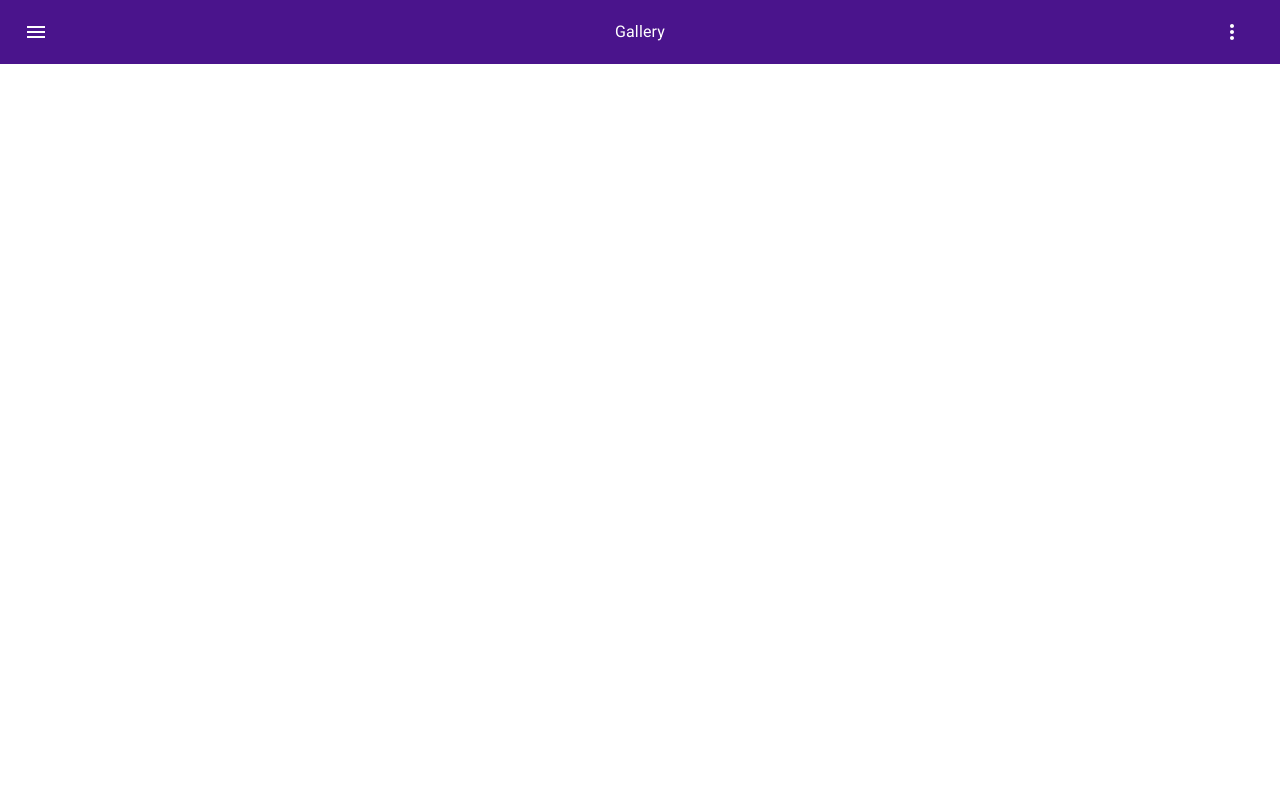
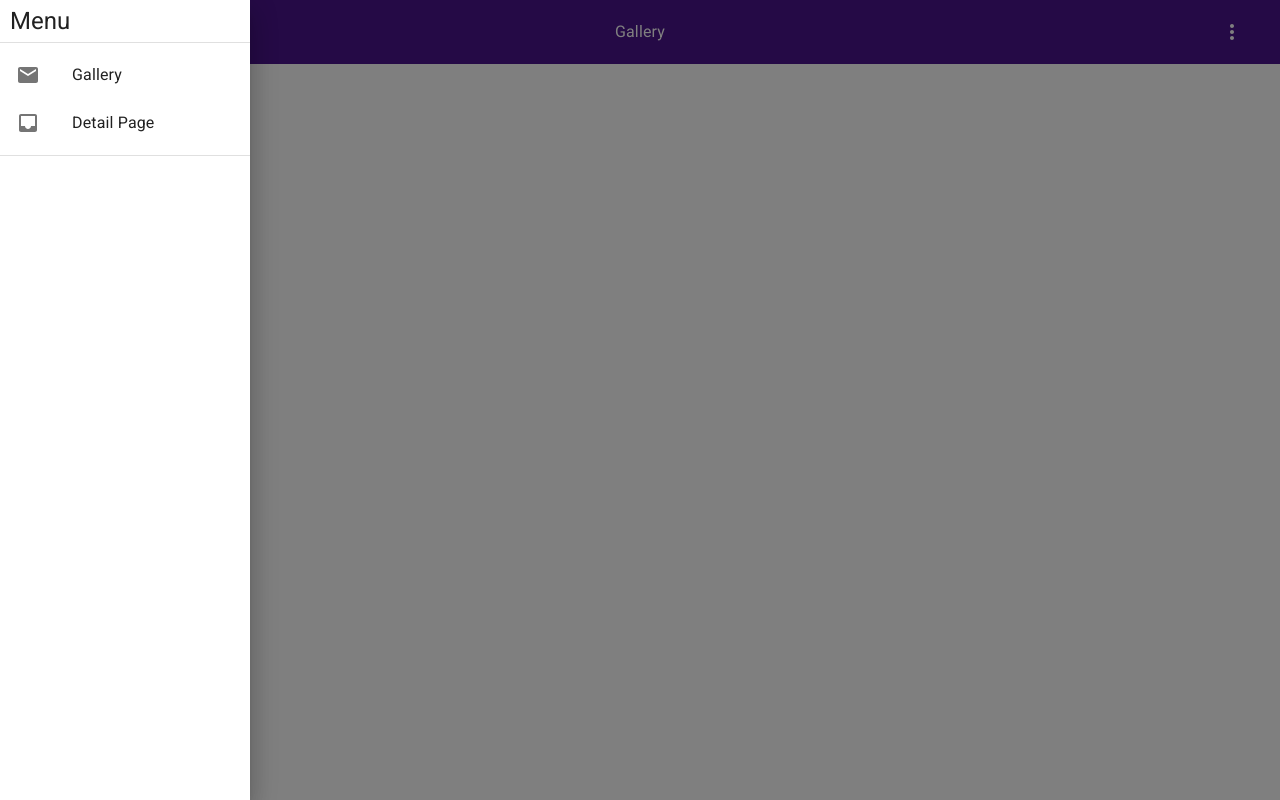
Before and after one commit to felipetrick12/testOrange, a Next.js app: page / in a window 1280 px wide. Both pictures are taken after a click on the button 36 px from the left and 32 px from the top of the page. Built offline with nearby package versions, Linux system fonts and the light colour scheme.

Commit message:
configured Drawer with options

```diff
--- /dev/null
+++ b/components/UI/SideBar.tsx
@@ -0,0 +1,47 @@
+import {
+  Drawer,
+  Typography,
+  Box,
+  List,
+  ListItem,
+  ListItemIcon,
+  ListItemText,
+  Divider,
+} from '@mui/material';
+import React from 'react';
+import InboxIcon from '@mui/icons-material/Inbox';
+import MailIcon from '@mui/icons-material/Mail';
+import { DataResponse } from '../../interfaces';
+
+interface Props {
+  openMenu: boolean;
+  setOpenMenu: (arg0: boolean) => void;
+  data: DataResponse;
+}
+export const SideBar = ({ openMenu, setOpenMenu, data }: Props) => {
+  return (
+    <Drawer anchor="left" open={openMenu} onClose={() => setOpenMenu(false)}>
+      <Box width={250}>
+        <Box
+          sx={{
+            padding: '5px 10px',
+          }}>
+          <Typography variant="h5">Menu</Typography>
+        </Box>
+        <Divider />
+
+        <List>
+          {data.data.map((data, index) => (
+            <ListItem key={index}>
+              <ListItemIcon>
+                {index % 2 ? <InboxIcon /> : <MailIcon />}
+              </ListItemIcon>
+              <ListItemText primary={data.namePage} />
+            </ListItem>
+          ))}
+        </List>
+        <Divider />
+      </Box>
+    </Drawer>
+  );
+};
--- a/components/UI/index.ts
+++ b/components/UI/index.ts
@@ -1 +1,2 @@
 export * from './Navbar';
+export * from './SideBar';
--- a/interfaces/Data.ts
+++ b/interfaces/Data.ts
@@ -10,3 +10,7 @@ export interface Datum {
 export interface Media {
   url: string;
 }
+
+export interface ResponseError {
+  message: string;
+}
--- a/pages/index.tsx
+++ b/pages/index.tsx
@@ -1,6 +1,6 @@
 import React, { useState } from 'react';
 import { Layout } from '../components/layouts';
-import { Navbar } from '../components/UI';
+import { Navbar, SideBar } from '../components/UI';
 import { DataResponse } from '../interfaces';
 import { GetStaticProps } from 'next';
 import { clienteAxios } from '../config';
@@ -10,12 +10,13 @@ interface Props {
 }
 
 const Home = ({ data }: Props) => {
-  const [openMenu, setOpenMenu] = useState<boolean>(true);
+  const [openMenu, setOpenMenu] = useState<boolean>(false);
 
   return (
     <Layout title="Test orange">
       <>
         <Navbar title={data.data[0].namePage} setOpenMenu={setOpenMenu} />
+        <SideBar openMenu={openMenu} setOpenMenu={setOpenMenu} data={data} />
       </>
     </Layout>
   );
```
